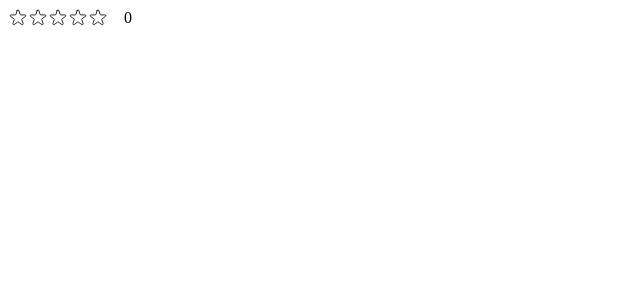
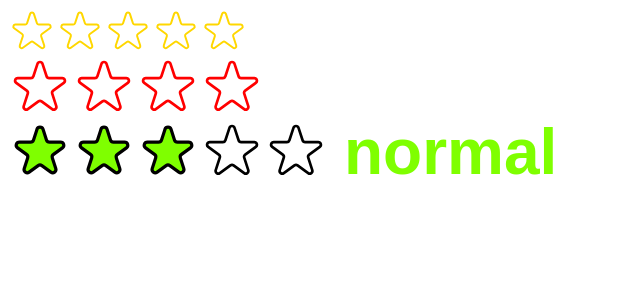
Before and after one commit to DenisPepper/jonas-react-use-popcorn, a React (Create React App) app: page / in a window 1280 px wide. Shown: the top 300 px of the page, without its empty margins (0-640 px from the left). Built offline with nearby package versions, Linux system fonts and the light colour scheme.

Commit message:
Доработает компонент рейтинга

```diff
--- a/src/components/star-rating/star-rating.jsx
+++ b/src/components/star-rating/star-rating.jsx
@@ -2,19 +2,29 @@ import { useState } from 'react';
 import {
   containerStyle,
   starContainerStyle,
+  starStyle,
   textStyle,
-  starStyle,
   DEFAULT_STARS_COUNT,
-  DEFAULT_RATING,
+  DEFAULT_RATING_STAR_COLOR,
+  DEFAULT_RATING_STAR_SIZE,
 } from '../../data';
 
 export const StarRating = (props) => {
-  const { maxRating = DEFAULT_STARS_COUNT } = props;
-  const [rating, setRating] = useState(DEFAULT_RATING);
+  const {
+    maxRating = DEFAULT_STARS_COUNT,
+    defaultRating = 0,
+    color = DEFAULT_RATING_STAR_COLOR,
+    borderColor = color,
+    borderColorEmptyStar = borderColor,
+    size = DEFAULT_RATING_STAR_SIZE,
+    css = '',
+    messages = [],
+  } = props;
+  const [rating, setRating] = useState(defaultRating);
   const [tempRating, setTempRating] = useState(0);
 
   return (
-    <div style={containerStyle}>
+    <div style={{ ...containerStyle, height: `${size}px` }} className={css}>
       <div style={starContainerStyle}>
         {Array.from({ length: maxRating }, (_, i) => (
           <Star
@@ -23,21 +33,38 @@ export const StarRating = (props) => {
             mouseOverHandler={() => setTempRating(i + 1)}
             mouseOutHandler={() => setTempRating(0)}
             full={tempRating > 0 ? i + 1 <= tempRating : i + 1 <= rating}
+            color={color}
+            borderColor={borderColor}
+            borderColorEmptyStar={borderColorEmptyStar}
+            size={size}
           />
         ))}
       </div>
-      {(tempRating || rating) && <span>{tempRating || rating}</span>}
+      <p style={{...textStyle, color, fontSize: size}} aria-label='Рейтинг:'>
+        {messages.length >= maxRating
+          ? messages[tempRating - 1] || messages[rating - 1] || ''
+          : tempRating || rating || ''}
+      </p>
     </div>
   );
 };
 
 const Star = (props) => {
-  const { mouseClickHandler, mouseOverHandler, mouseOutHandler, full } = props;
+  const {
+    mouseClickHandler,
+    mouseOverHandler,
+    mouseOutHandler,
+    full,
+    color,
+    borderColor,
+    borderColorEmptyStar,
+    size,
+  } = props;
 
   return (
     <span
-      style={starStyle}
-      role='button'
+      style={{ ...starStyle, width: `${size}px`, height: `${size}px` }}
+      aria-hidden='true'
       onClick={mouseClickHandler}
       onMouseEnter={mouseOverHandler}
       onMouseLeave={mouseOutHandler}
@@ -46,8 +73,8 @@ const Star = (props) => {
         <svg
           xmlns='http://www.w3.org/2000/svg'
           viewBox='0 0 20 20'
-          fill='#000'
-          stroke='#000'
+          fill={color}
+          stroke={borderColor}
         >
           <path d='M9.049 2.927c.3-.921 1.603-.921 1.902 0l1.07 3.292a1 1 0 00.95.69h3.462c.969 0 1.371 1.24.588 1.81l-2.8 2.034a1 1 0 00-.364 1.118l1.07 3.292c.3.921-.755 1.688-1.54 1.118l-2.8-2.034a1 1 0 00-1.175 0l-2.8 2.034c-.784.57-1.838-.197-1.539-1.118l1.07-3.292a1 1 0 00-.364-1.118L2.98 8.72c-.783-.57-.38-1.81.588-1.81h3.461a1 1 0 00.951-.69l1.07-3.292z' />
         </svg>
@@ -56,7 +83,7 @@ const Star = (props) => {
           xmlns='http://www.w3.org/2000/svg'
           fill='none'
           viewBox='0 0 24 24'
-          stroke='#000'
+          stroke={borderColorEmptyStar}
         >
           <path
             strokeLinecap='round'
--- a/src/data.js
+++ b/src/data.js
@@ -55,11 +55,6 @@ export const starContainerStyle = {
   display: 'flex',
 };
 
-export const textStyle = {
-  lineHeight: '1',
-  margin: '0',
-};
-
 export const starStyle = {
   width: '20px',
   height: '20px',
@@ -67,6 +62,13 @@ export const starStyle = {
   cursor: 'pointer',
 };
 
+export const textStyle = {
+  fontFamily: 'sans-serif',
+  fontWeight: 'bold',
+};
+
 export const DEFAULT_STARS_COUNT = 5;
 
-export const DEFAULT_RATING = 0;
+export const DEFAULT_RATING_STAR_COLOR = 'gold';
+
+export const DEFAULT_RATING_STAR_SIZE = '48';
--- a/src/index.jsx
+++ b/src/index.jsx
@@ -8,5 +8,21 @@ const root = ReactDOM.createRoot(document.getElementById('root'));
 root.render(
   <React.StrictMode>
     <StarRating maxRating={5} />
+    <StarRating
+      maxRating={4}
+      color={'red'}
+      css={'rating-wrapper'}
+      size={64}
+      messages={['very bad', 'bad', 'normal', 'good', 'very good']}
+    />
+    <StarRating
+      maxRating={5}
+      defaultRating={3}
+      color={'#7FFF00'}
+      borderColor={'black'}
+      css={'rating-wrapper'}
+      size={64}
+      messages={['very bad', 'bad', 'normal', 'good', 'very good']}
+    />
   </React.StrictMode>
 );
```
